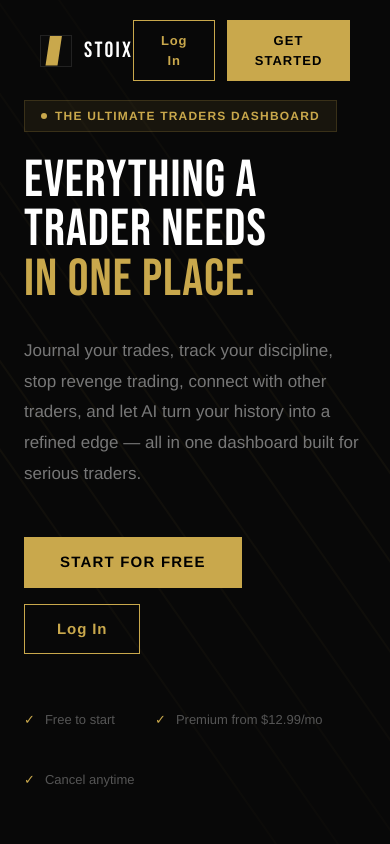
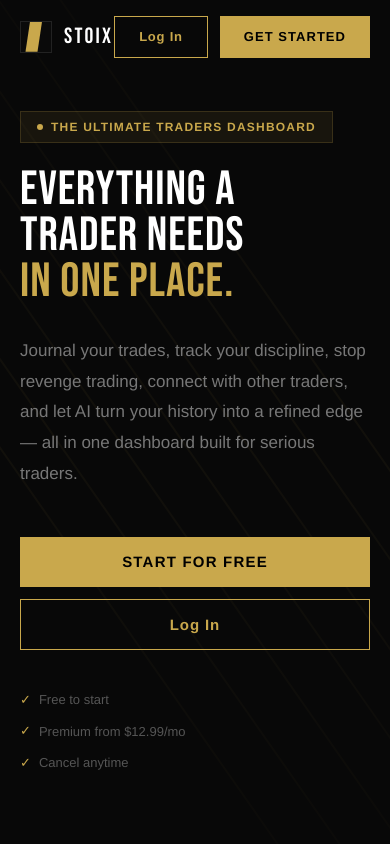
Before and after one commit to xn8f6hnssm-jpg/STOIX-Invest-With-Discipline, a React (Vite) app: page / in a window 390 px wide. Shown: the top 844 px of the page. Built offline with nearby package versions, Linux system fonts and the light colour scheme.

Commit message:
Fix landing page mobile layout

```diff
--- a/src/app/pages/LandingPage.tsx
+++ b/src/app/pages/LandingPage.tsx
@@ -46,19 +46,24 @@ export function LandingPage() {
         .pill { display: inline-flex; align-items: center; gap: 8px; background: #C9A84C15; border: 1px solid #C9A84C30; color: #C9A84C; padding: 6px 16px; font-size: 12px; font-weight: 600; letter-spacing: 0.1em; text-transform: uppercase; margin-bottom: 24px; }
         .section-label { font-size: 11px; font-weight: 600; letter-spacing: 0.2em; text-transform: uppercase; color: #C9A84C; margin-bottom: 16px; }
         @media (max-width: 768px) {
-          .big-heading { font-size: 52px !important; }
+          .big-heading { font-size: 48px !important; }
           .two-col { grid-template-columns: 1fr !important; gap: 40px !important; }
           .features-grid { grid-template-columns: 1fr !important; }
-          .pricing-grid { grid-template-columns: 1fr !important; max-width: 400px !important; }
+          .pricing-grid { grid-template-columns: 1fr !important; max-width: 100% !important; }
           .nav-links { display: none !important; }
-          .hero-section { padding: 100px 24px 60px !important; }
-          .section-pad { padding: 80px 24px !important; }
+          .hero-section { padding: 90px 20px 50px !important; }
+          .section-pad { padding: 60px 20px !important; }
           .stats-row { grid-template-columns: 1fr 1fr !important; }
+          .hero-btns { flex-direction: column !important; }
+          .hero-btns button { width: 100% !important; }
+          .hero-checks { flex-direction: column !important; gap: 12px !important; }
+          .nav-mobile-btns { gap: 8px !important; }
+          .nav-mobile-btns button { padding: 8px 14px !important; font-size: 12px !important; }
         }
       `}</style>
 
       {/* Nav */}
-      <nav style={{ position: 'fixed', top: 0, left: 0, right: 0, zIndex: 100, borderBottom: scrollY > 50 ? '1px solid #1a1a1a' : 'none', background: scrollY > 50 ? 'rgba(8,8,8,0.95)' : 'transparent', backdropFilter: scrollY > 50 ? 'blur(12px)' : 'none', padding: '20px 40px', display: 'flex', alignItems: 'center', justifyContent: 'space-between', transition: 'all 0.3s' }}>
+      <nav className="nav-mobile" style={{ position: 'fixed', top: 0, left: 0, right: 0, zIndex: 100, borderBottom: scrollY > 50 ? '1px solid #1a1a1a' : 'none', background: scrollY > 50 ? 'rgba(8,8,8,0.95)' : 'transparent', backdropFilter: scrollY > 50 ? 'blur(12px)' : 'none', padding: '16px 20px', display: 'flex', alignItems: 'center', justifyContent: 'space-between', transition: 'all 0.3s' }}>
         <div style={{ display: 'flex', alignItems: 'center', gap: 12 }}>
           <div style={{ width: 32, height: 32, background: '#0a0a0a', position: 'relative', overflow: 'hidden', border: '1px solid #222' }}>
             <div style={{ position: 'absolute', inset: 0, background: '#C9A84C', clipPath: 'polygon(30% 0%, 70% 0%, 55% 100%, 15% 100%)' }} />
@@ -95,13 +100,13 @@ export function LandingPage() {
           <p className="fade-up" style={{ fontSize: 17, color: '#777', maxWidth: 560, lineHeight: 1.8, margin: '32px 0 48px', animationDelay: '0.2s', fontWeight: 300 }}>
             Journal your trades, track your discipline, stop revenge trading, connect with other traders, and let AI turn your history into a refined edge — all in one dashboard built for serious traders.
           </p>
-          <div className="fade-up" style={{ display: 'flex', gap: 16, flexWrap: 'wrap', animationDelay: '0.3s' }}>
-            <button className="btn-primary" style={{ fontSize: 15 }} onClick={() => navigate('/login?signup=true')}>Start For Free</button>
-            <button className="btn-outline" onClick={() => navigate('/login')}>Log In</button>
+          <div className="fade-up hero-btns" style={{ display: 'flex', gap: 12, flexWrap: 'wrap', animationDelay: '0.3s' }}>
+            <button className="btn-primary" style={{ fontSize: 15, flex: 1, minWidth: 200 }} onClick={() => navigate('/login?signup=true')}>Start For Free</button>
+            <button className="btn-outline" style={{ flex: 1, minWidth: 200 }} onClick={() => navigate('/login')}>Log In</button>
           </div>
-          <div className="fade-up" style={{ marginTop: 56, display: 'flex', gap: 40, flexWrap: 'wrap', animationDelay: '0.4s' }}>
+          <div className="hero-checks fade-up" style={{ marginTop: 40, display: 'flex', gap: 24, flexWrap: 'wrap', animationDelay: '0.4s' }}>
             {['Free to start', 'Premium from $12.99/mo', 'Cancel anytime'].map(text => (
-              <div key={text} style={{ display: 'flex', alignItems: 'center', gap: 10, fontSize: 13, color: '#555' }}>
+              <div key={text} style={{ display: 'flex', alignItems: 'center', gap: 8, fontSize: 13, color: '#555' }}>
                 <span style={{ color: '#C9A84C' }}>✓</span> {text}
               </div>
             ))}
```
